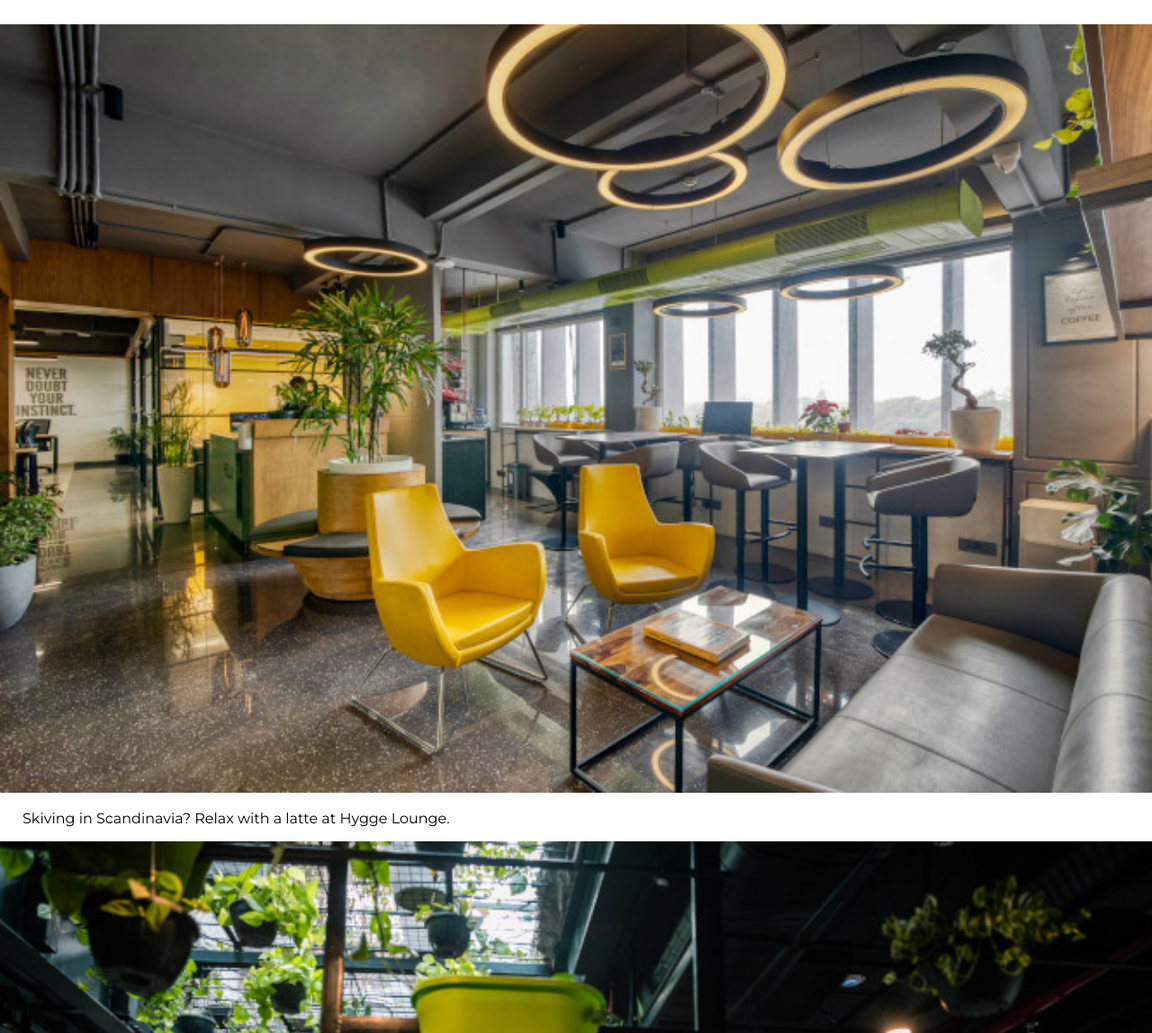
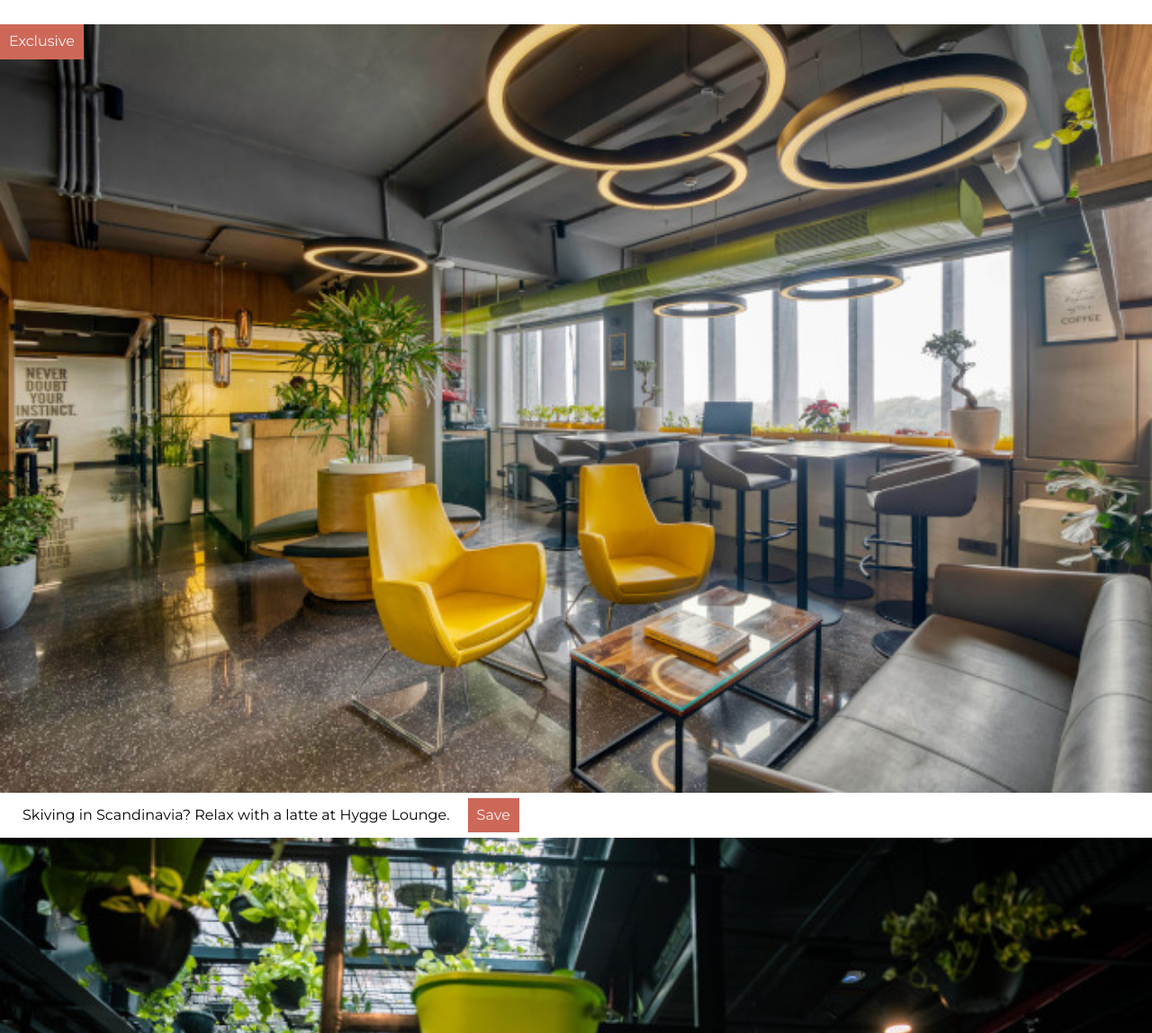
Before and after one commit to AwalHossain/Master_The_CSS, a plain HTML site: page Space_Suite_Project/index.html in a window 1280 px wide. Shown: the part 152-1300 px from the top of the page at 90% size. Drawn offline with nearby package versions, Linux system fonts and the light colour scheme.

Commit message:
use position property to set banner on top of img 🖼️

```diff
--- a/Space_Suite_Project/index.css
+++ b/Space_Suite_Project/index.css
@@ -39,14 +39,31 @@ h1 {
     font-weight: 400;
     margin: 30px 25px
 }
+.item {
+    position: relative;
 
+}
 .item-img {
     width: 100%;
     height: 100%;
+   display: block;
 }
 
 .caption {
+        display: flex;
+        /* align-content:; */
+            /* align-items: center; */
+            gap: 20px;
     margin: 0px 25px;
+}
+
+button{
+    /* margin: auto; */
+    align-self: center;
+    background-color: #cd6858;
+    color: whitesmoke;
+    border: none;
+    padding: 10px;
 }
 
 .align-right {
@@ -61,3 +78,21 @@ Challenge:
     margin-left: auto;
 
 }
+
+
+.img-banner {
+    /*
+Challenge:
+1. Position the image banner at the top left
+   of the first image as per the slide. What
+   CSS do you need to add to the parent
+   element to make this work?
+*/
+    background-color: #cd6858;
+    color: #f5f5f5;
+    padding: 10px;
+    position: absolute;
+    top: 0;
+    left: 0;
+
+}
--- a/Space_Suite_Project/index.html
+++ b/Space_Suite_Project/index.html
@@ -31,8 +31,12 @@
 
 			<section class="item">
 				<img src="images/hygge.jpg" class="item-img" alt="A smart coworking space">
+				<div class="img-banner">
+					Exclusive
+				</div>
 				<div class="caption">
 					<p>Skiving in Scandinavia? Relax with a latte at Hygge Lounge.</p>
+<button>Save</button>
 				</div>
 			</section>
 
@@ -40,6 +44,7 @@
 				<img src="images/sky-garden.jpg" class="item-img" alt="A coworking space with plants">
 				<div class="caption">
 					<p>Bored in Barcelona? Take a siesta at the Sky Garden.</p>
+<button>Save</button>
 				</div>
 			</section>
 
@@ -47,6 +52,7 @@
 				<img src="images/generator.jpg" class="item-img" alt="A comfortable coworking space">
 				<div class="caption">
 					<p>Relaxing in Rio? Take some downtime at the Generator Hub.</p>
+					<button>Save</button>
 				</div>
 			</section>
 
```
Also changed, not shown: 1 other file.
